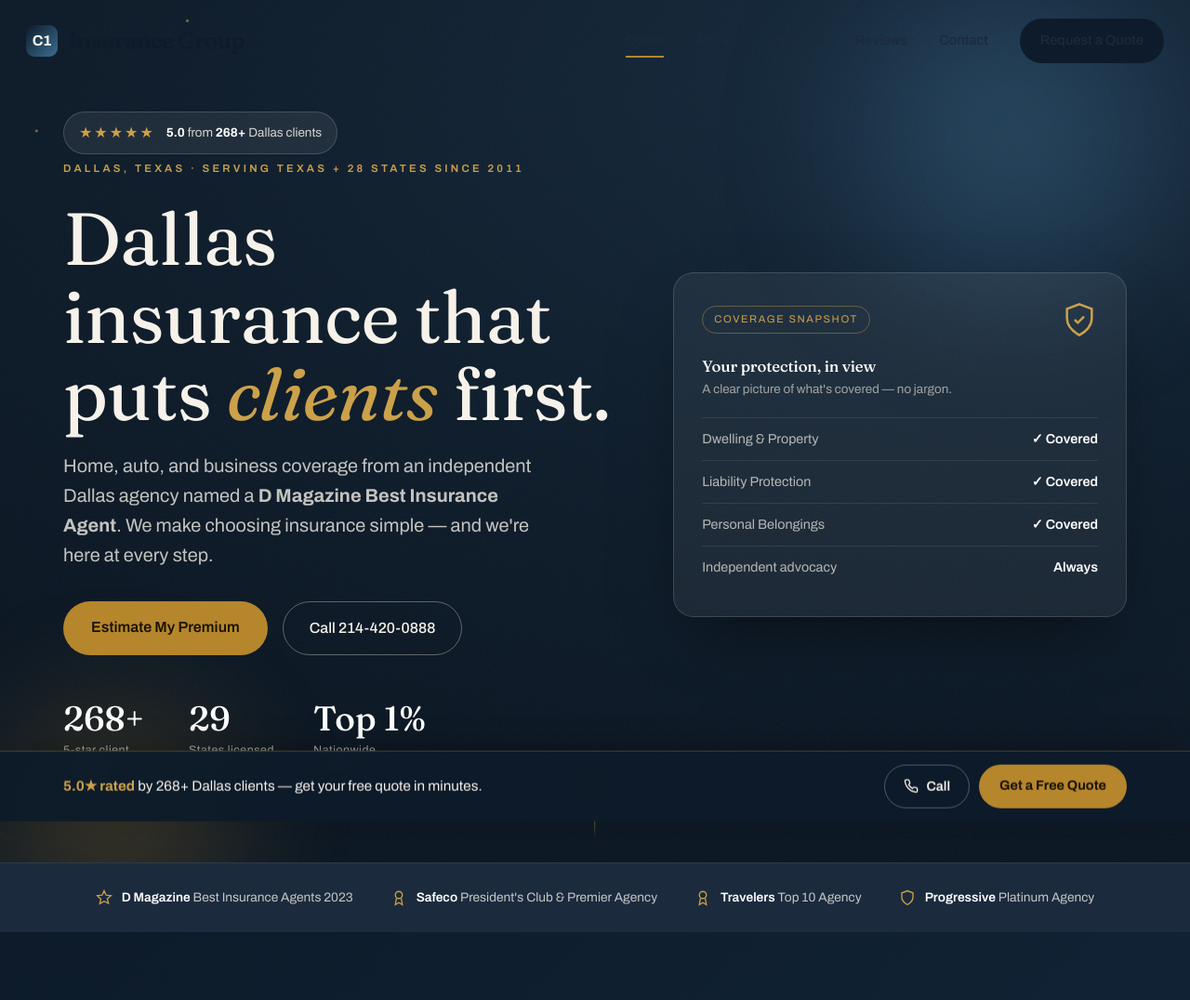
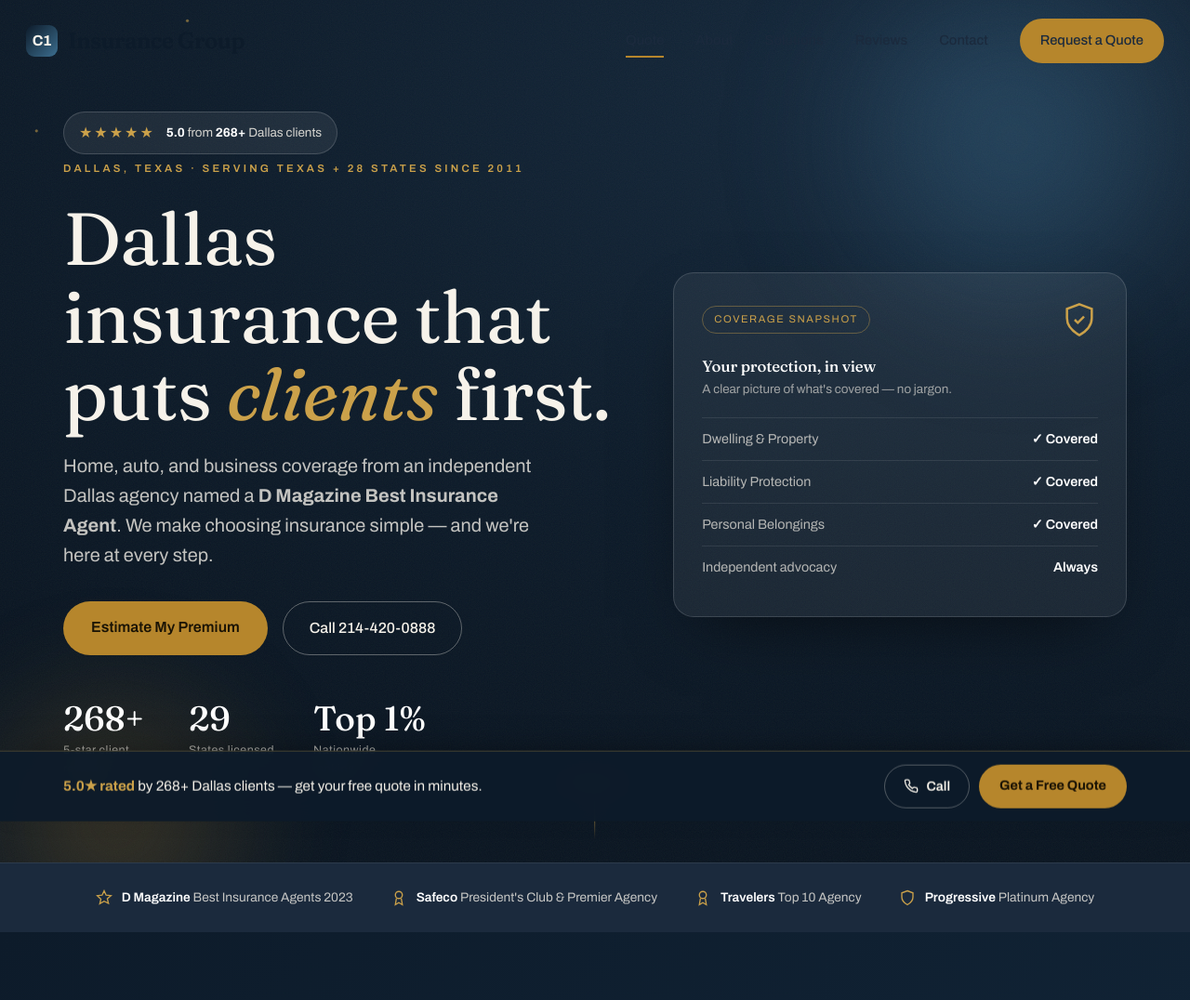
Before and after one commit to Honey-raj-55/c1ig-redesign, a plain HTML site: page index.html in a window 1280 px wide. Shown: the top 1076 px of the page at 93% size. Drawn offline with Linux system fonts and the light colour scheme.

Commit message:
Update index.html

```diff
--- a/index.html
+++ b/index.html
@@ -66,8 +66,8 @@ header.scrolled .nav{padding:13px 28px}
 .navlinks a{font-size:.92rem;font-weight:500;position:relative;color:var(--ink-2)}
 .navlinks a:not(.cta)::after{content:"";position:absolute;left:0;bottom:-6px;width:0;height:2px;background:var(--brass);transition:width .35s var(--ease)}
 .navlinks a:not(.cta):hover::after,.navlinks a.active::after{width:100%}
-.cta{background:var(--ink);color:var(--ivory);padding:12px 22px;border-radius:40px;font-weight:600;font-size:.9rem;transition:transform .3s var(--ease),box-shadow .3s var(--ease),background .3s}
-.cta:hover{transform:translateY(-2px);box-shadow:0 14px 30px -10px rgba(13,27,42,.5);background:var(--ink-2)}
+.cta{background:var(--brass);color:#1a1305;padding:12px 22px;border-radius:40px;font-weight:700;font-size:.9rem;transition:transform .3s var(--ease),box-shadow .3s var(--ease),background .3s}
+.cta:hover{transform:translateY(-2px);box-shadow:0 14px 30px -10px rgba(182,134,44,.55);background:var(--brass-soft)}
 .burger{display:none;flex-direction:column;gap:5px;cursor:pointer;padding:8px}
 .burger span{width:24px;height:2px;background:var(--ink);transition:.3s}
 .hero{position:relative;min-height:100vh;display:flex;align-items:center;overflow:hidden;background:radial-gradient(120% 90% at 80% 10%,#15293d 0%,var(--ink) 55%,#0a1521 100%);color:var(--ivory)}
```
